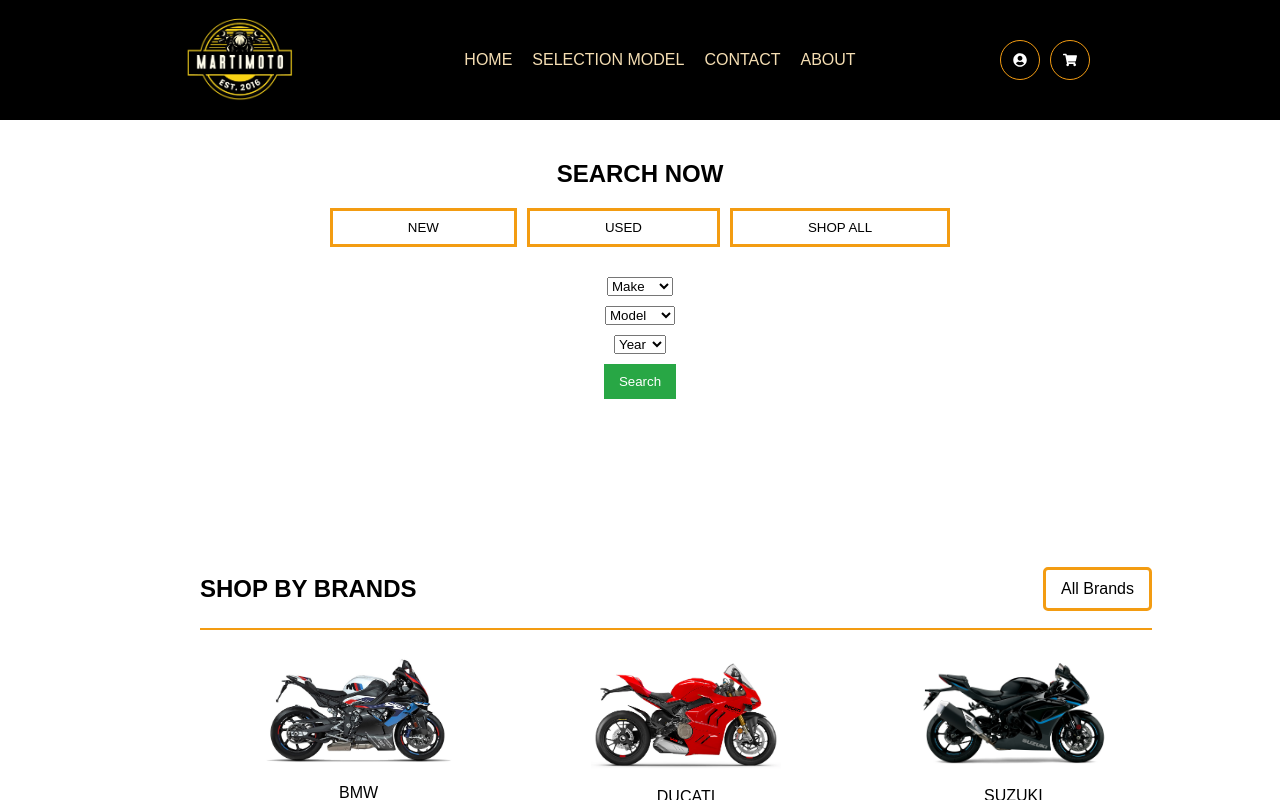
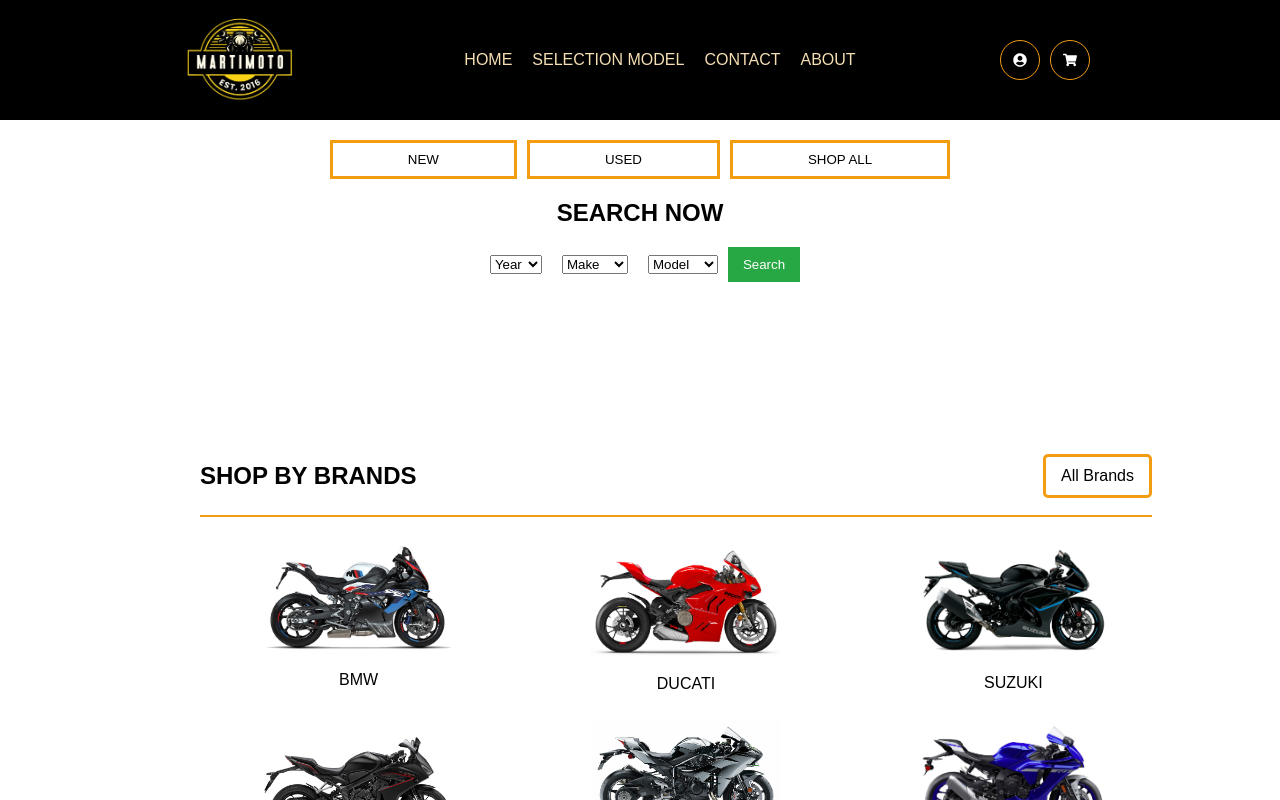
Before and after one commit to dsimplichev/martimoto, a React (Create React App) app: page /partssearch in a window 1280 px wide. Shown: the top 800 px of the page. Built offline with nearby package versions, Linux system fonts and the light colour scheme.

Commit message:
working on styling

```diff
--- a/src/pages/partsSearch/PartsSearch.css
+++ b/src/pages/partsSearch/PartsSearch.css
@@ -26,11 +26,14 @@
 
 
 .search-form {
-    display: inline-block;
+    display: flex;
+    justify-content: center;
+    align-items: center;
+    margin: 20px 0;
 }
 
 .form-group {
-    margin: 10px 0;
+    margin: 0 10px;
 }
 
 .search-button {
--- a/src/pages/partsSearch/PartsSearch.jsx
+++ b/src/pages/partsSearch/PartsSearch.jsx
@@ -5,7 +5,7 @@
 function PartsSearch() {
     return (
         <div className="parts-search-container">
-        <h2 className="search-title">SEARCH NOW</h2>
+
 
         <div className="filter-buttons">
             <button className="filter-button">NEW</button>
@@ -13,7 +13,19 @@
             <button className="filter-button">SHOP ALL</button>
         </div>
 
+        <div className="search-now">
+        <h2 className="search-title">SEARCH NOW</h2>
         <form className="search-form">
+            <div className="form-group">
+
+                <select id="year" name="year">
+                    <option value="">Year</option>
+                    <option value="2024">2024</option>
+                    <option value="2023">2023</option>
+
+                </select>
+            </div>
+
             <div className="form-group">
 
                 <select id="make" name="make">
@@ -28,24 +40,15 @@
 
                 <select id="model" name="model">
                     <option value="">Model</option>
-                    <option value="model1">Model 1</option>
-                    <option value="model2">Model 2</option>
-
-                </select>
-            </div>
-
-            <div className="form-group">
-
-                <select id="year" name="year">
-                    <option value="">Year</option>
-                    <option value="2020">2020</option>
-                    <option value="2021">2021</option>
+                    <option value="model1">model 1</option>
+                    <option value="model2">model 2</option>
 
                 </select>
             </div>
 
             <button type="submit" className="search-button">Search</button>
         </form>
+        </div>
     </div>
 );
 
```
